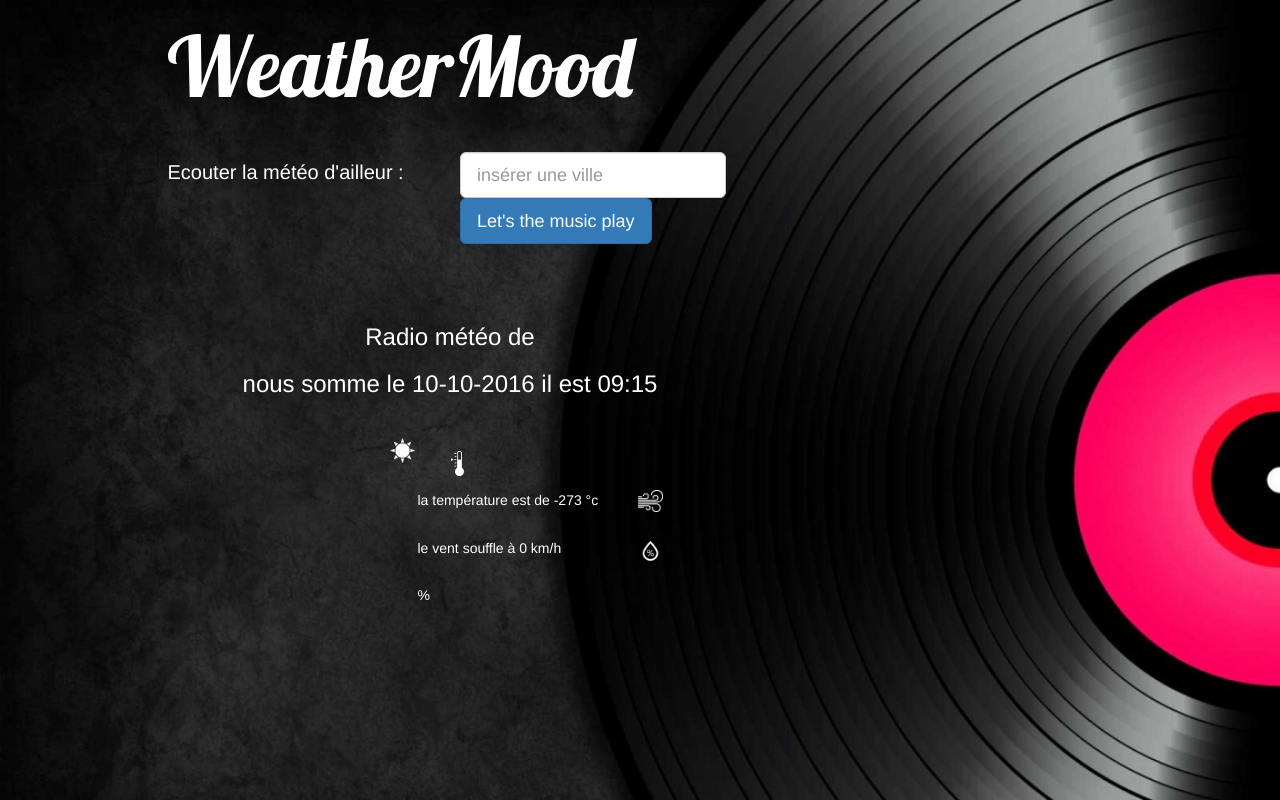
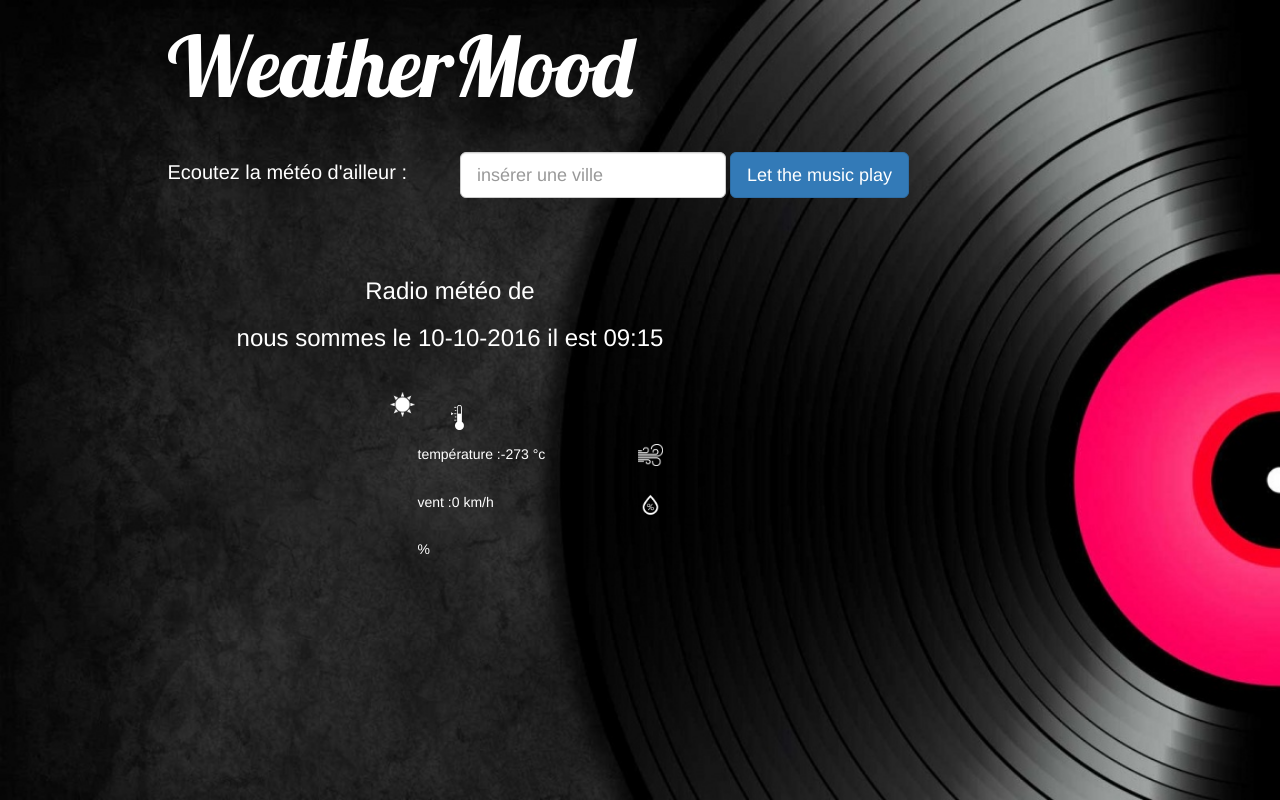
Before and after one commit to WildCodeSchool/orleans-1016-hack-PatrickQuentin, a PHP site: page /result.php in a window 1280 px wide. Run offline with PHP 8.4, Linux system fonts and the light colour scheme; data that the repository does not hold is empty.

Commit message:
Update result.php

```diff
--- a/result.php
+++ b/result.php
@@ -25,13 +25,13 @@
     <div class="row">
         <!---slogan-->
         <div class="col-lg-offset-1 col-lg-3 col-xs-12" >
-            <p class="txt2" style="margin-top: 6px">Ecouter la météo d'ailleur : </p>
+            <p class="txt2" style="margin-top: 6px">Ecoutez la météo d'ailleur : </p>
         </div>
         <div class="col-lg-5 col-xs-12">
             <form class="form-inline" method="post" action="result.php">
                 <div class="form-group">
                     <input type="text" class="form-control input-lg" id="text" name="ville" placeholder="insérer une ville" </div>
-                <button type="submit" name="valider" class="btn btn-primary btn-lg">Let's the music play</button>
+                <button type="submit" name="valider" class="btn btn-primary btn-lg">Let the music play</button>
             </form>
         </div>
         <div class="espace"></div>
@@ -49,7 +49,7 @@
             <div class="col-lg-offset-1 col-lg-6 col-md-offset-1 col-md-6 col-sm-offset-1 col-sm-10 tuile">
                 <div class="row_meteo">
                     <h3 class="center">Radio météo de <?php echo ucfirst($ville); ?></h3>
-                    <h3 class="center">nous somme le <?php echo $date; ?> il est <?php echo $heure; ?></h3>
+                    <h3 class="center">nous sommes le <?php echo $date; ?> il est <?php echo $heure; ?></h3>
                     <div class="col-lg-4 col-md-4">
                         <div class="icon_position"><?php echo icon(); ?></div>
                     </div>
@@ -65,13 +65,13 @@
                                 <img style="padding-top:1em; width: 100%" src="ressources/7810-200w.png">
                             </div>
                             <div class="col-lg-offset-1 col-lg-8 col-md-offset-1 col-md-9 infos">
-                                <p class="infox">la température est de <?php echo temp();?> °c</p>
+                                <p class="infox">température :<?php echo temp();?> °c</p>
                             </div>
                             <div class="col-lg-2 col-md-2 col-sm-2 col-xs-2">
                                 <img style="padding-top:1em; width: 100%" src="ressources/pcoABXgziw.png">
                             </div>
                             <div class="col-lg-offset-1 col-lg-8 col-md-offset-1 col-md-9 infos">
-                                <p class="infox">le vent souffle à <?php echo windSpeed();?> km/h</p>
+                                <p class="infox">vent :<?php echo windSpeed();?> km/h</p>
                             </div>
                             <div class="col-lg-2 col-md-2 col-sm-2 col-xs-2 infos">
                                 <img style="padding-top:1em; width: 100%" src="ressources/unnamedw.png">
```
